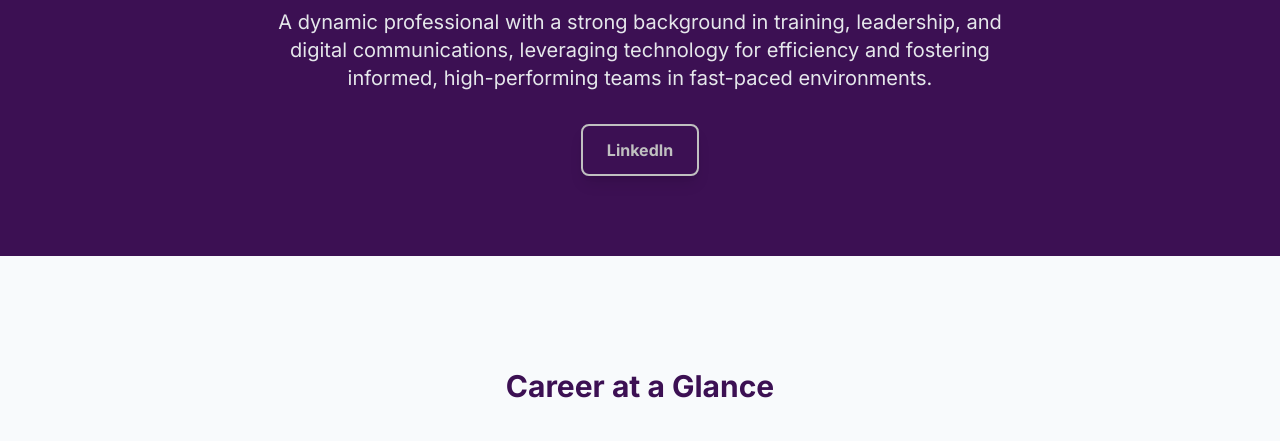
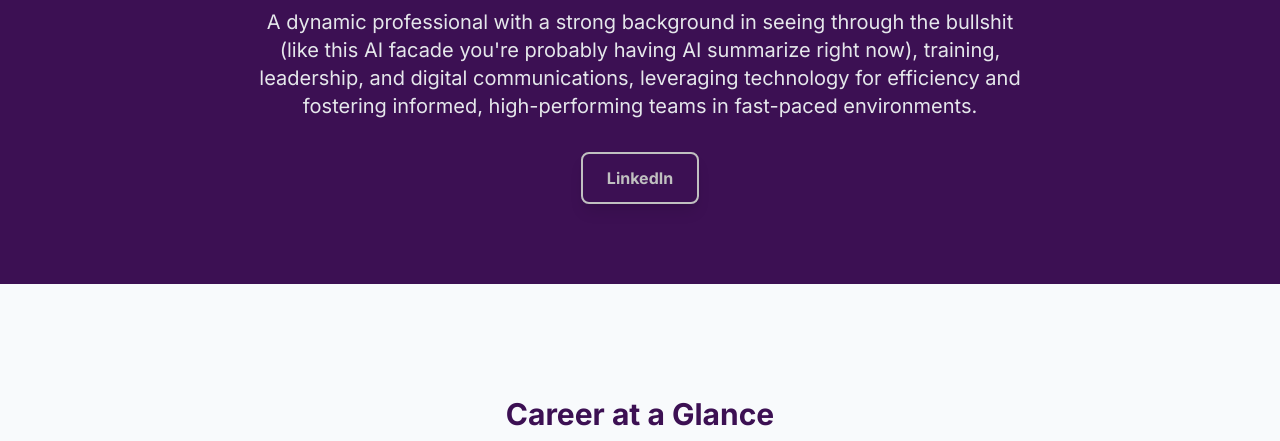
Before and after one commit to harrislunt-spec/harris.lunt.github.io, a plain HTML site: page index.html in a window 1280 px wide. Shown: the part 332-773 px from the top of the page. Drawn offline with nearby package versions, Linux system fonts and the light colour scheme.

Commit message:
Update index.html

```diff
--- a/index.html
+++ b/index.html
@@ -175,7 +175,7 @@
             <div class="max-w-4xl mx-auto px-4">
                 <h2 class="text-4xl md:text-5xl lg:text-6xl font-extrabold mb-4 text-white leading-tight">Harris Lunt: L&D Professional | Internal Comms Technologist</h2>
                 <p class="text-lg md:text-xl text-gray-200 max-w-3xl mx-auto">
-                    A dynamic professional with a strong background in training, leadership, and digital communications, leveraging technology for efficiency and fostering informed, high-performing teams in fast-paced environments.
+                    A dynamic professional with a strong background in seeing through the bullshit (like this AI facade you're probably having AI summarize right now), training, leadership, and digital communications, leveraging technology for efficiency and fostering informed, high-performing teams in fast-paced environments.
                 </p>
                 <div class="mt-8 flex justify-center space-x-4">
                     <a href="https://www.linkedin.com/in/harris-lunt" target="_blank" class="border-2 border-rockies-silver text-rockies-silver hover:bg-rockies-silver hover:text-rockies-purple-dark font-bold py-3 px-6 rounded-lg shadow-lg transition duration-300 ease-in-out">
```
